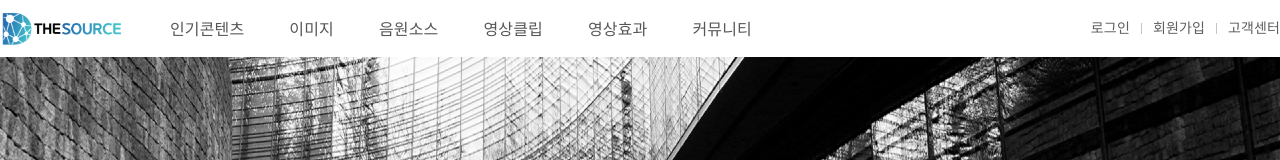
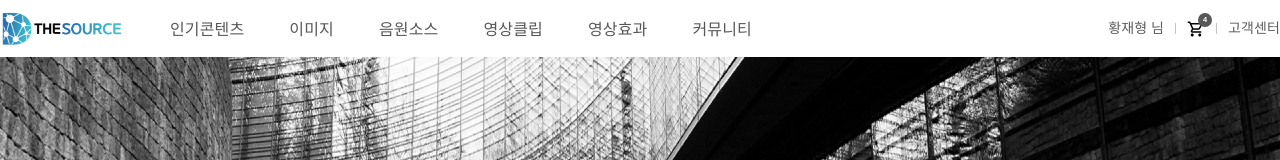
Before and after one commit to DGUHJH/thesource-next, a Next.js app: page / in a window 1280 px wide. Shown: the top 160 px of the page. Built offline with nearby package versions, Linux system fonts and the light colour scheme; a web font is replaced by a local one.

Commit message:
Add : Header Login Event

```diff
--- a/src/components/Dialog/Login/index.tsx
+++ b/src/components/Dialog/Login/index.tsx
@@ -4,12 +4,15 @@ import {
   loginDialogClose,
   LoginDialogState,
 } from 'features/login/loginDialogSlice';
+import { setLogin, setLogout } from 'features/login/loginSlice';
+import { useRouter } from 'next/dist/client/router';
 import React from 'react';
 import { useDispatch, useSelector } from 'react-redux';
 import * as Styled from './styled';
 
 export const LoginDialog: React.FC = () => {
   const dispatch = useDispatch();
+  const router = useRouter();
 
   const loginDialogData = useSelector<ReducerType, LoginDialogState>(
     (state) => state.loginDialog
@@ -17,6 +20,15 @@ export const LoginDialog: React.FC = () => {
 
   const handleClose = () => {
     dispatch(loginDialogClose());
+  };
+
+  const handleLogin = (value: boolean) => () => {
+    if (value) {
+      dispatch(setLogin());
+      router.reload();
+    } else {
+      dispatch(setLogout());
+    }
   };
 
   return (
@@ -31,7 +43,7 @@ export const LoginDialog: React.FC = () => {
           placeholder="비밀번호를 입력해주세요."
           variant="outlined"
         />
-        <Styled.LoginButton>
+        <Styled.LoginButton onClick={handleLogin(true)}>
           <Styled.LoginButtonTypo>로그인</Styled.LoginButtonTypo>
         </Styled.LoginButton>
         <Styled.FindPasswordTypoWrapper>
--- a/src/components/Header/index.tsx
+++ b/src/components/Header/index.tsx
@@ -1,17 +1,20 @@
+import { Badge } from '@material-ui/core';
 import headerLogo from 'assets/images/header_logo.png';
 import mainBanner from 'assets/images/main_banner.png';
 import { JoinDialog } from 'components/Dialog/Join';
 import { LoginDialog } from 'components/Dialog/Login';
 import { SearchBar } from 'components/SearchBar';
+import { ReducerType } from 'features';
 import { joinDialogClose, joinDialogOpen } from 'features/join/joinDialogSlice';
 import {
   loginDialogClose,
   loginDialogOpen,
 } from 'features/login/loginDialogSlice';
+import { LoginState, setLogin, setLogout } from 'features/login/loginSlice';
 import { useRouter } from 'next/dist/client/router';
 import Image from 'next/image';
 import React from 'react';
-import { useDispatch } from 'react-redux';
+import { useDispatch, useSelector } from 'react-redux';
 import * as Styled from './styled';
 
 const contentMenu = [
@@ -44,6 +47,9 @@ const contentMenu = [
 export const Header = () => {
   const dispatch = useDispatch();
   const router = useRouter();
+  const loginData = useSelector<ReducerType, LoginState>(
+    (state) => state.login
+  );
 
   const handleLoginDialog = (value: boolean) => () => {
     if (value) {
@@ -80,6 +86,16 @@ export const Header = () => {
     },
   ];
 
+  const handleLogin = (value: boolean) => () => {
+    if (value) {
+      dispatch(setLogin());
+      router.reload();
+    } else {
+      dispatch(setLogout());
+      router.reload();
+    }
+  };
+
   return (
     <Styled.Root>
       <Styled.MenuContainer>
@@ -102,7 +118,8 @@ export const Header = () => {
           ))}
         </Styled.LeftContainer>
         <Styled.RightContainer>
-          {userMenu.map((value, index) => (
+          {loginData.login ? (
+            userMenu.map((value, index) => (
               <div
                 style={{ display: 'flex', alignItems: 'center' }}
                 key={`header_right_menu_typo_${index}`}
@@ -112,7 +129,31 @@ export const Header = () => {
                   {value.label}
                 </Styled.RightMenuTypo>
               </div>
-          ))}
+            ))
+          ) : (
+            <div style={{ display: 'flex', alignItems: 'center' }}>
+              <Styled.RightMenuTypo onClick={handleLogin(false)}>
+                {' '}
+                <Styled.RightMenuTypoPoint>황재형</Styled.RightMenuTypoPoint> 님
+              </Styled.RightMenuTypo>
+              <Styled.RightMenuDivBar />
+              <Badge
+                badgeContent={4}
+                color="secondary"
+                showZero
+                onClick={onMenuClick('/purchase')}
+              >
+                <Styled.ShoppingCart />
+              </Badge>
+              <Styled.RightMenuDivBar />
+              <Styled.RightMenuTypo
+                style={{ fontFamily: 'NotoSans-Medium' }}
+                onClick={handleLogin(false)}
+              >
+                고객센터
+              </Styled.RightMenuTypo>
+            </div>
+          )}
         </Styled.RightContainer>
       </Styled.MenuContainer>
       <Styled.BannerContainer
--- a/src/components/Header/styled.ts
+++ b/src/components/Header/styled.ts
@@ -1,4 +1,5 @@
 import { Box, Container, Typography } from '@material-ui/core';
+import { ShoppingCartOutlined } from '@material-ui/icons';
 import styled from 'styled-components';
 
 export const Root = styled(Box)`
@@ -57,6 +58,12 @@ export const RightMenuTypo = styled(Typography)`
   }
 `;
 
+export const RightMenuTypoPoint = styled.span`
+  &&& {
+    font-family: NotoSans-Bold;
+  }
+`;
+
 export const RightMenuDivBar = styled(Box)`
   width: 1px;
   height: 11px;
@@ -84,3 +91,10 @@ export const SearchBarWrapper = styled(Box)`
   position: absolute;
   top: 270px;
 `;
+
+export const ShoppingCart = styled(ShoppingCartOutlined)`
+  &&& {
+    font-size: 18px;
+    cursor: pointer;
+  }
+`;
--- a/src/features/login/loginSlice.ts
+++ b/src/features/login/loginSlice.ts
@@ -1,39 +1,26 @@
 import { createSlice } from '@reduxjs/toolkit';
 
-export type LoginDialogState = {
-  open: boolean;
-  mobileOpen: boolean;
+export type LoginState = {
+  login: boolean;
 };
 
-const initialState: LoginDialogState = {
-  open: false,
-  mobileOpen: false,
+const initialState: LoginState = {
+  login: false,
 };
 
 export const loginDialogSlice = createSlice({
-  name: 'loginDialog',
+  name: 'login',
   initialState,
   reducers: {
-    loginDialogOpen: (state) => {
-      state.open = true;
+    setLogin: (state) => {
+      state.login = true;
     },
-    loginDialogClose: (state) => {
-      state.open = false;
-    },
-    mobileLoginDialogOpen: (state) => {
-      state.mobileOpen = true;
-    },
-    mobileLoginDialogClose: (state) => {
-      state.mobileOpen = false;
+    setLogout: (state) => {
+      state.login = false;
     },
   },
 });
 
-export const {
-  loginDialogOpen,
-  loginDialogClose,
-  mobileLoginDialogOpen,
-  mobileLoginDialogClose,
-} = loginDialogSlice.actions;
+export const { setLogin, setLogout } = loginDialogSlice.actions;
 
 export default loginDialogSlice.reducer;
--- a/src/styles/globals.css
+++ b/src/styles/globals.css
@@ -63,3 +63,15 @@ a {
 input {
   font-family: NotoSans-Medium !important;
 }
+
+.MuiBadge-colorSecondary {
+  width: 14px !important;
+  min-width: 14px !important;
+  height: 14px !important;
+  min-height: 14px !important;
+  font-size: 8px !important;
+  background: #575757 !important;
+  display: flex !important;
+  justify-content: center !important;
+  align-items: center !important;
+}
```
Lines whose indentation alone changed are shown as unchanged.
